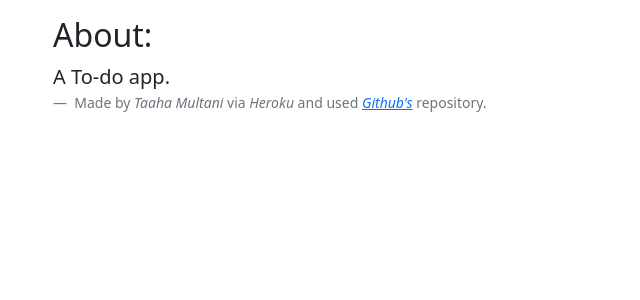
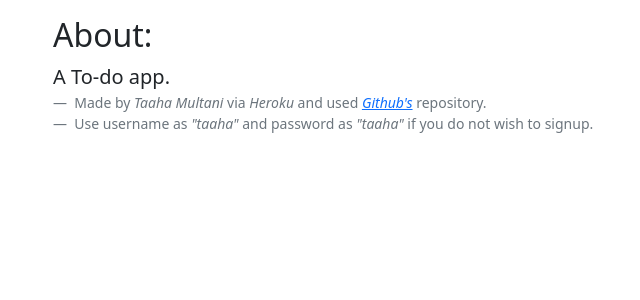
Before and after one commit to taaaahahaha/todo-heroku, a Flask app: page /about in a window 1280 px wide. Shown: the part 56-356 px from the top of the page, without its empty margins (29-669 px from the left). Run offline with Flask 2, Linux system fonts and the light colour scheme.

Commit message:
No-Signup Procedure

```diff
--- a/template/about.html
+++ b/template/about.html
@@ -16,6 +16,10 @@
         <figcaption class="blockquote-footer">
          Made by <cite title="Source Title">Taaha Multani</cite> via <cite title="Source Title">Heroku</cite>
          and used <cite title="Source Title"><a href="https://github.com/taaaahahaha/">Github's</a></cite> repository.
+        </figcaption>
+        <figcaption class="blockquote-footer">
+         Use username as <cite title="Source Title">"taaha"</cite>
+         and password as <cite title="Source Title">"taaha"</cite> if you do not wish to signup.
         </figcaption>
       </figure>
    </div>
```
